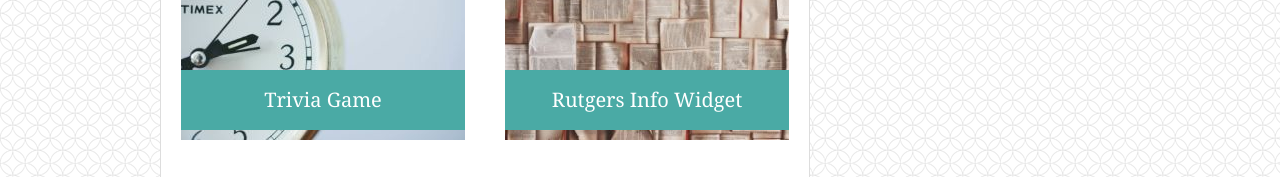
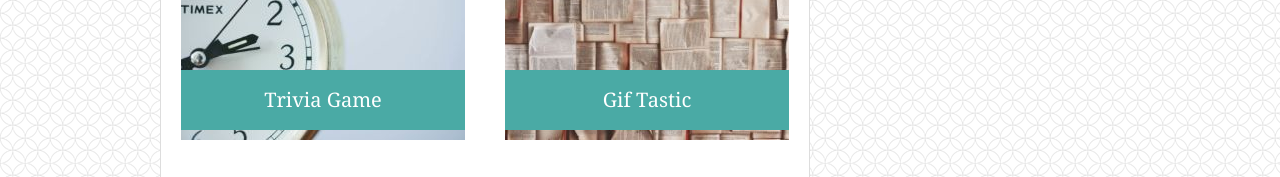
Before and after one commit to warnerjc/Responsive-Portfolio, a plain HTML site: page portfolio.html in a window 1280 px wide. Shown: the part 537-714 px from the top of the page. Drawn offline with Linux system fonts and the light colour scheme.

Commit message:
Add link to newest homework application

```diff
--- a/portfolio.html
+++ b/portfolio.html
@@ -52,9 +52,9 @@
                         </a>
                     </div>
                     <div class="portContent">
-                        <img class="portImg" src="assets/images/rutgersWidget.jpg" alt="Rutgers Info Widget" />
-                        <a href="#">
-                            <h3 class="portText">Rutgers Info Widget</h3>
+                        <img class="portImg" src="assets/images/rutgersWidget.jpg" alt="Gif Tastic" />
+                        <a href="https://warnerjc.github.io/GifTastic/">
+                            <h3 class="portText">Gif Tastic</h3>
                         </a>
                     </div>
                     <div class="portContent">
```
